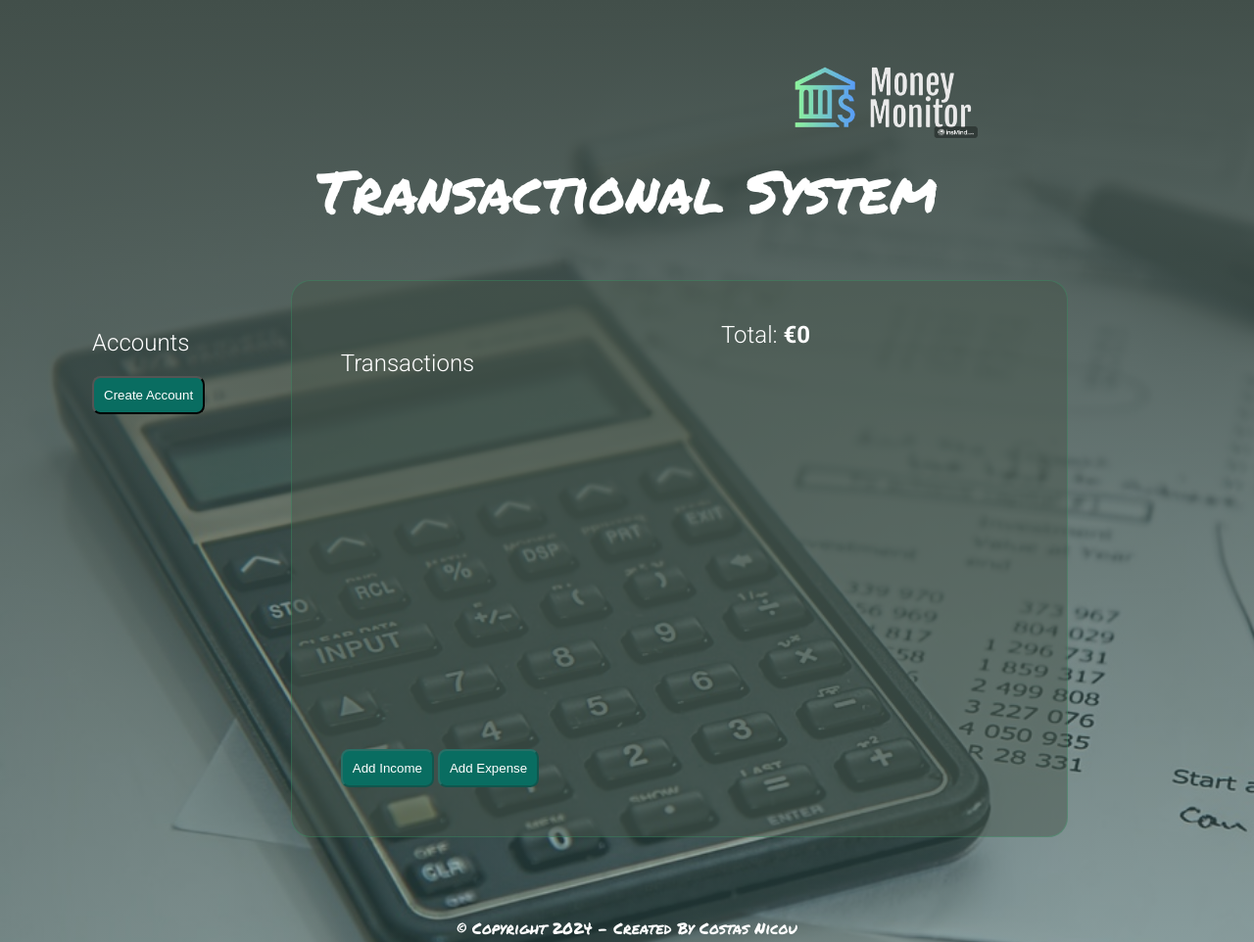
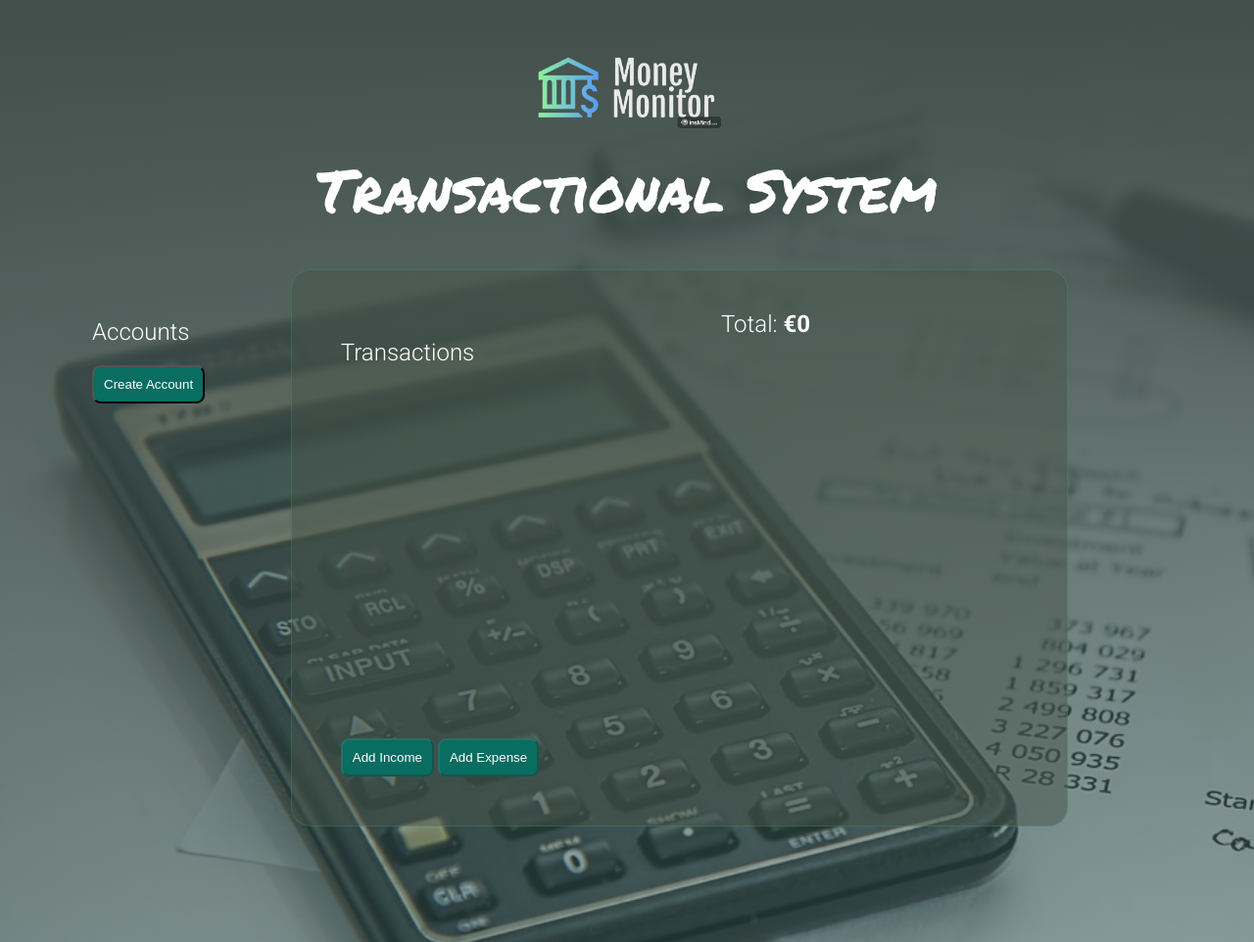
Before and after one commit to nicoycostas/transactions, a plain HTML site: page index.html in a window 1280 px wide. Shown: the top 962 px of the page at 98% size. Drawn offline with Linux system fonts and the light colour scheme.

Commit message:
finalMVP_minor_css_changes

```diff
--- a/css/main.css
+++ b/css/main.css
@@ -31,8 +31,10 @@ body {
     width: 90%;
     margin: 0 auto;
 
-    padding: 20px;
-    margin-top: 50px;
+    padding: 0;
+    /* margin-top: 50px; */
+    position: relative;
+    bottom: 60px;
 }
 
 /* font class*/
@@ -64,15 +66,17 @@ header {
     width: 85%;
     margin: 0 auto;
     padding: 20px;
+    text-align: center;
 
 }
 
 .logo {
     width: 200px;
     height: 85px;
-    position: absolute;
+    /* position: absolute;
     top: 60px;
-    left: 802px;
+    left: 802px; */
+    margin-top: 30px;
 }
 
 header h1 {
@@ -83,8 +87,8 @@ header h1 {
     color: rgb(4, 104, 54);
 
     color: white;
-    position: relative;
-    top: 50px;
+    /* position: relative;
+    top: 50px; */
 
 }
 
--- a/index.html
+++ b/index.html
@@ -23,14 +23,14 @@
 </head>
 
 <body>
-
+    <header>
+        <img class="logo" src="./imgs/logo.png" alt="">
+        <h1 class="permanent-marker-regular">Transactional System</h1>
+    </header>
     <!-- center h1 -->
 
     <main class="app">
-        <header>
-            <img class="logo" src="./imgs/logo.png" alt="">
-            <h1 class="permanent-marker-regular">Transactional System</h1>
-        </header>
+
         <h2 class="total roboto-light">Total: <span class="euro">€</span><span class="totalAmount">0</span></h2>
         <div class="workspace">
 
```
